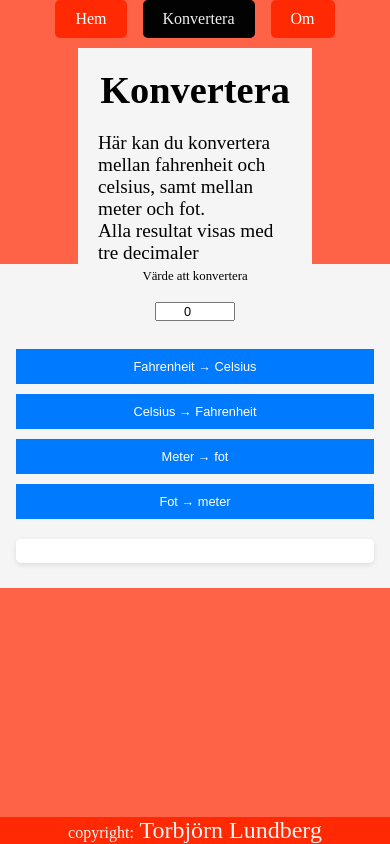
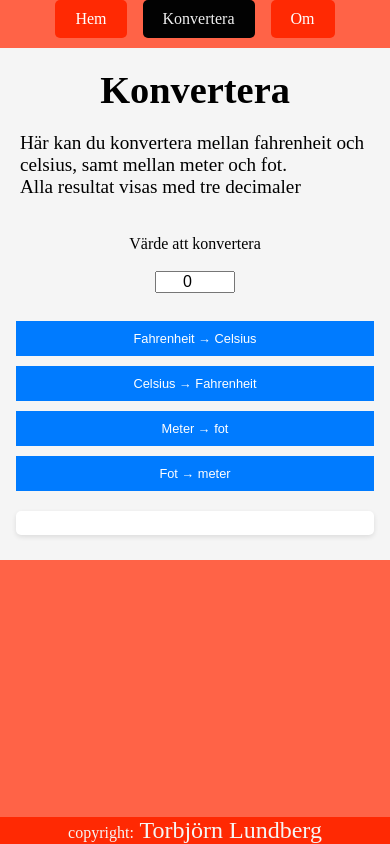
Before and after one commit to Bakko50B/Moment3---TS, an Angular app: page /convert in a window 390 px wide. Built offline with nearby package versions, Linux system fonts and the light colour scheme.

Commit message:
uppdaterad style på convert

```diff
--- a/src/app/convert/convert.component.scss
+++ b/src/app/convert/convert.component.scss
@@ -59,36 +59,50 @@
 }
 
 @media (max-width: 1200px) {
+    #description {
+        width: 90%;
+    }
+
     #converter {
         width: 90%;
         padding: 5px 1rem;
 
         label,
         input {
-            font-size: 1em;
+            font-size: 1.2em;
         }
 
         div {
             font-size: 1rem;
         }
+
         button {
             font-size: 1rem;
         }
     }
 }
-@media (max-width: 768px){
+
+@media (max-width: 768px) {
+    #description {
+        width: 100%;
+    }
+
     #converter {
         width: 100%;
         padding: 5px 1rem;
 
+        label{
+            margin-top: 2em;
+        }
         label,
         input {
-            font-size: 0.8em;
+            font-size: 1em;
         }
 
         div {
             font-size: 0.8rem;
         }
+
         button {
             font-size: 0.8rem;
         }
```
